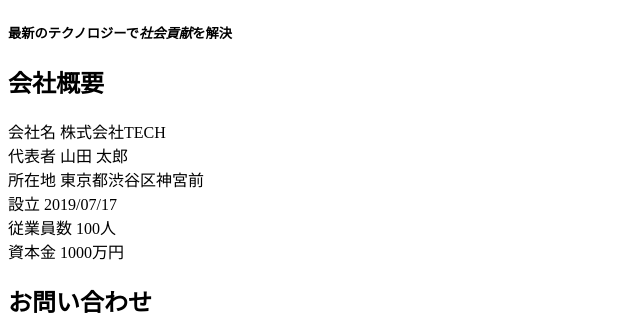
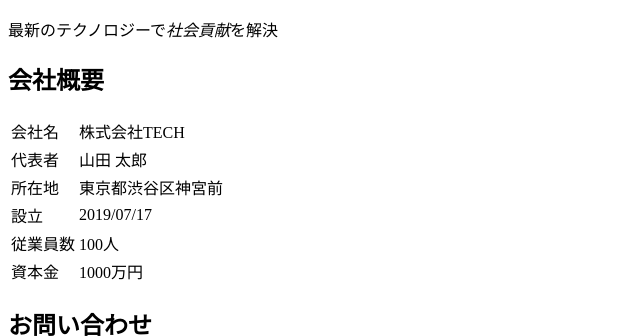
Before and after one commit to shoyama1010/20230127_yamasaki_html, a plain HTML site: page index.html in a window 1280 px wide. Shown: the part 490-826 px from the top of the page, without its empty margins (0-640 px from the left). Drawn offline with Linux system fonts and the light colour scheme.

Commit message:
最初のコミット

```diff
--- a/index.html
+++ b/index.html
@@ -19,35 +19,38 @@
     </nav>
     <img src="mv.png">
 
-    <h5>最新のテクノロジーで<em>社会貢献</em>を解決</h5>
+    <p>最新のテクノロジーで<em>社会貢献</em>を解決
+    </p>
+
     <h2>会社概要</h2>
-    <dl>
+
     <table>
         <tr>
-                会社名 株式会社TECH<br>
+            <td>会社名</td>
+            <td>株式会社TECH</td>
         </tr>
         <tr>
-                代表者
-                山田 太郎<br>
+            <td>代表者</td>
+            <td>山田 太郎</td>
         </tr>
         <tr>
-                所在地
-                東京都渋谷区神宮前<br>
+            <td>所在地</td>
+            <td>東京都渋谷区神宮前</td>
         </tr>
         <tr>
-                設立
-                2019/07/17<br>
+            <td>設立</td>
+            <td>2019/07/17</td>
         </tr>
         <tr>
-            従業員数
-            100人<br>
+            <td>従業員数</td>
+            <td>100人</td>
         </tr>
         <tr>
-            資本金
-            1000万円<br>
+            <td>資本金</td>
+            <td>1000万円</td>
         </tr>
     </table>
-    </dl>
+
     <h2>お問い合わせ</h2>
 
     <form action="detail.html" method="get">
```
Lines whose indentation alone changed are shown as unchanged.
